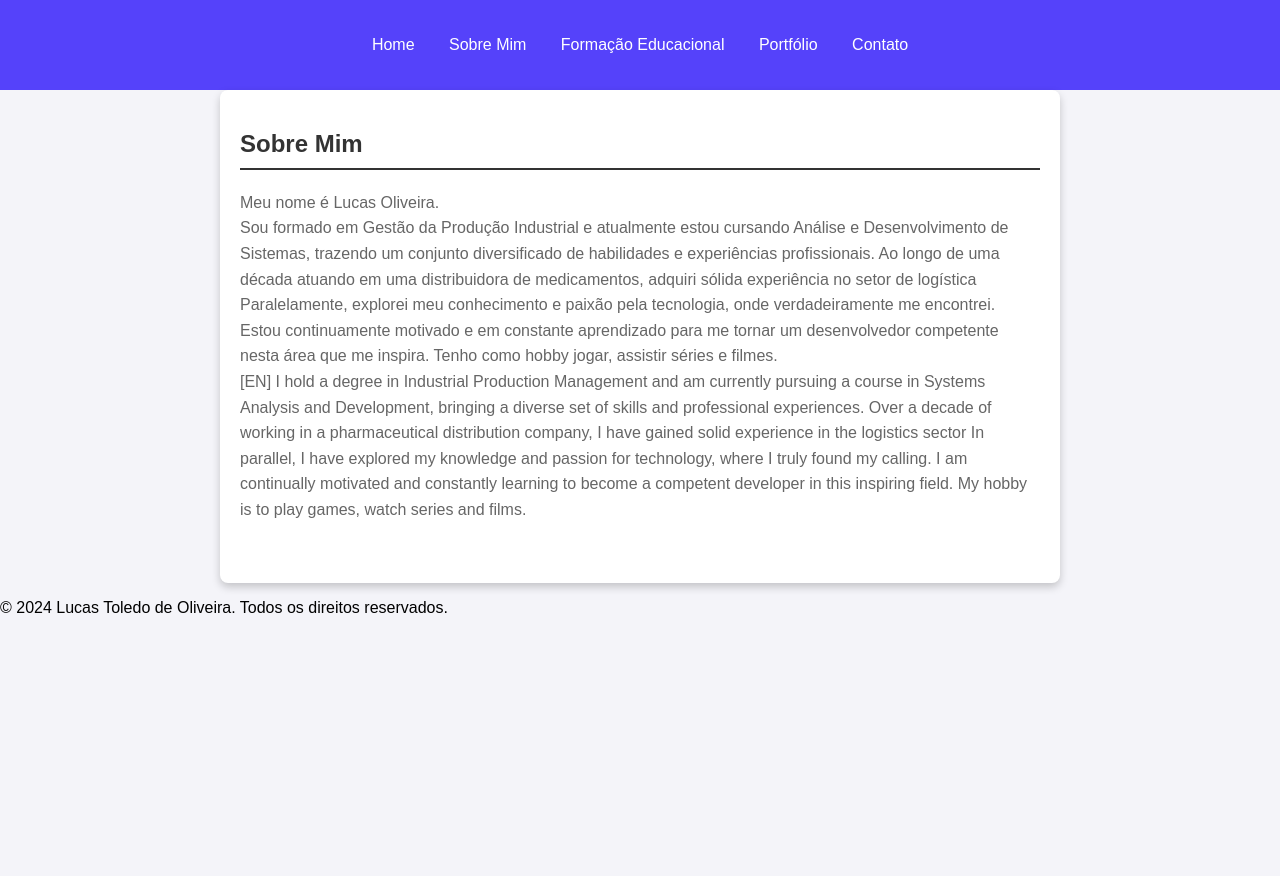
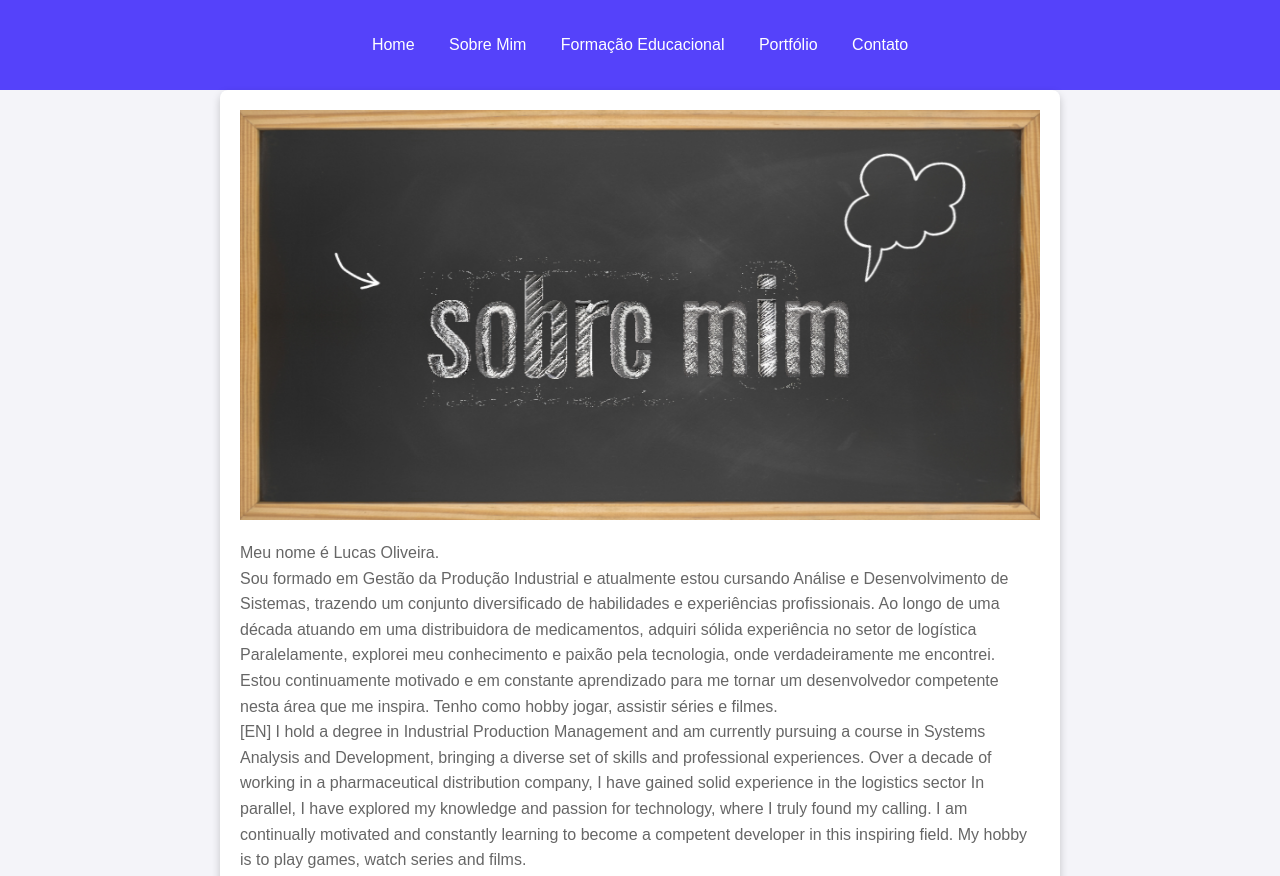
Before and after one commit to LucasTldo/atvpratica-lucastoledo, a plain HTML site: page sobre.html in a window 1280 px wide. Shown: the top 876 px of the page. Before the commit the page ends 800 px from the top, so only its background shows below. Drawn offline with Linux system fonts and the light colour scheme.

Commit message:
sobre.html

```diff
--- a/sobre.html
+++ b/sobre.html
@@ -20,7 +20,8 @@
     </header>
     <main>
         <section>
-            <h1>Sobre Mim</h1>
+            <img src="sobre.png" width="800" height="410" alt="Sobre mim">
+            <br>
             <p>Meu nome é Lucas Oliveira. <br>
                 Sou formado em Gestão da Produção Industrial e atualmente estou cursando Análise e Desenvolvimento de Sistemas, trazendo um conjunto diversificado de habilidades e experiências profissionais. Ao longo de uma década atuando em uma distribuidora de medicamentos, adquiri sólida experiência no setor de logística
 
```
